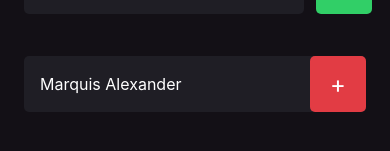
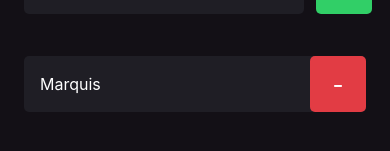
Before and after one commit to MarquisAlexander/imhere, a React Native app: screen / in a window 390 px wide. Shown: the part 199-350 px from the top of the page. Built offline with nearby package versions, Linux system fonts and the light colour scheme.

Commit message:
feat():add props to function

```diff
--- a/src/components/Participant/index.tsx
+++ b/src/components/Participant/index.tsx
@@ -1,12 +1,17 @@
 import { View, Text, TouchableOpacity } from "react-native";
 
 import { styles } from "./styles";
-export function Participant() {
+
+type Props = {
+	name: string;
+	onRemove: () => void;
+};
+export function Participant({ name, onRemove }: Props) {
 	return (
 		<View style={styles.container}>
-			<Text style={styles.name}>Marquis Alexander</Text>
-			<TouchableOpacity style={styles.button}>
-				<Text style={styles.buttonText}>+</Text>
+			<Text style={styles.name}>{name}</Text>
+			<TouchableOpacity style={styles.button} onPress={onRemove}>
+				<Text style={styles.buttonText}>-</Text>
 			</TouchableOpacity>
 		</View>
 	);
--- a/src/screens/Home/index.tsx
+++ b/src/screens/Home/index.tsx
@@ -7,6 +7,10 @@ import { styles } from "./styles";
 export function Home() {
 	function handleParticipantAdd() {
 		console.log("voce clicou no botão de adicionar");
+	}
+
+	function handleParticipantRemove(name: string) {
+		console.log('remove', name)
 	}
 
 	return (
@@ -25,7 +29,7 @@ export function Home() {
 					<Text style={styles.buttonText}>+</Text>
 				</TouchableOpacity>
 			</View>
-			<Participant />
+			<Participant name="Marquis" onRemove={() => handleParticipantRemove('marquis')} />
 		</View>
 	);
 }
```
